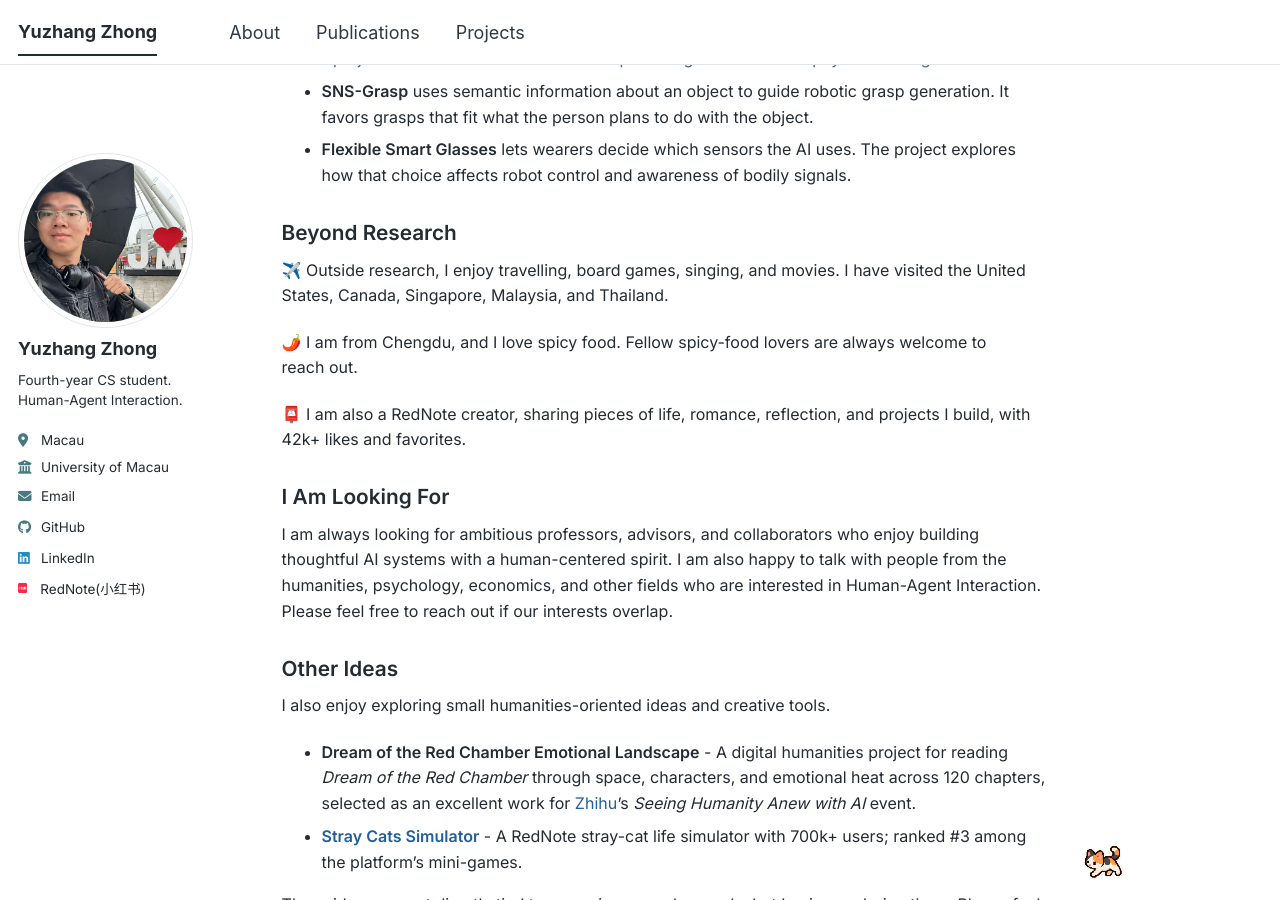
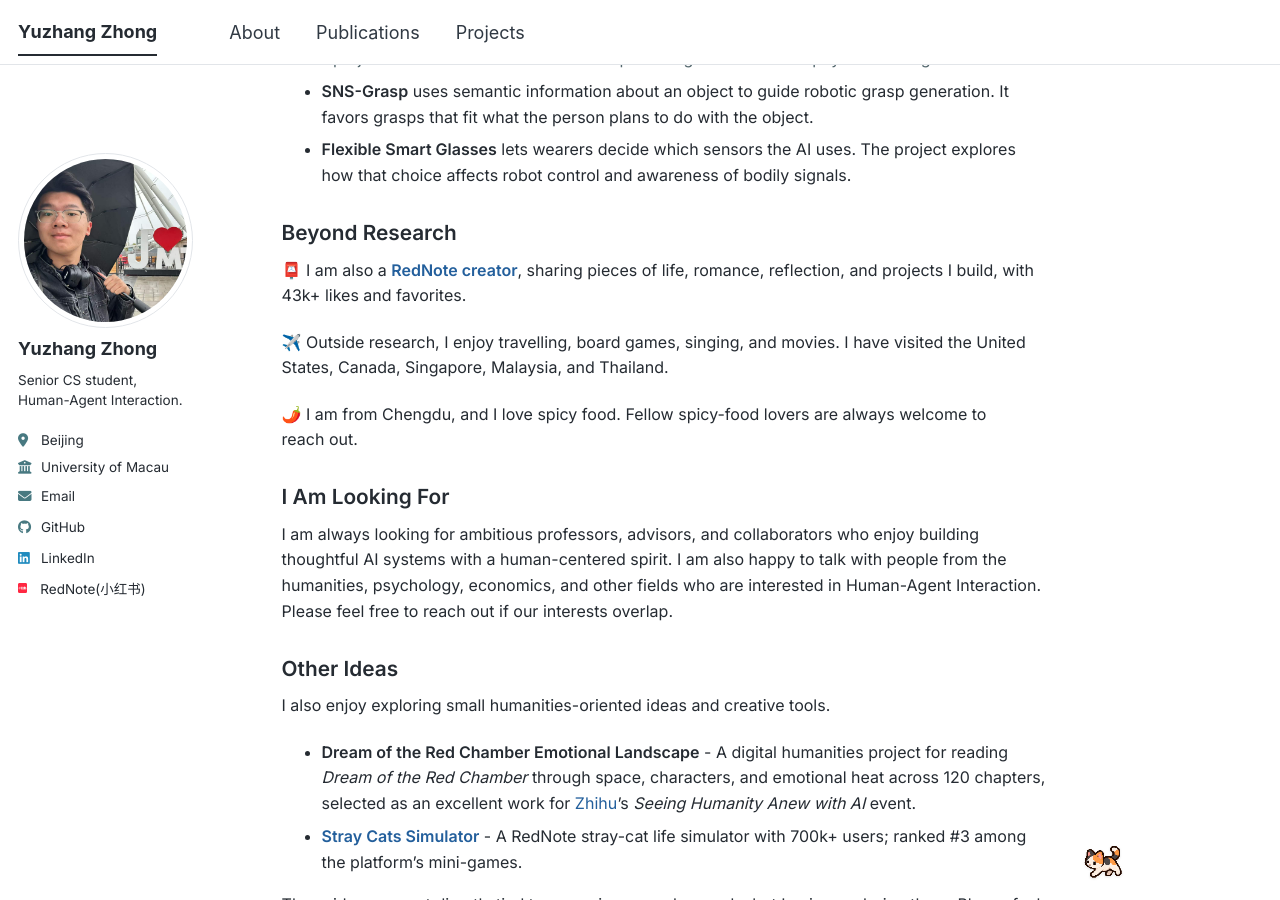
Before and after one commit to yuzhang-zhong/yuzhang-zhong.github.io, a Jekyll site: the page built from _pages/about.md, in a window 1280 px wide and 900 px high, scrolled down 1309 px. Built offline with Jekyll 4.4.1, drawn with Linux system fonts in a browser that asks for light colours; comment, search, counter and statistics services are not loaded; a style sheet for code colours, icons or effects is not loaded.

Commit message:
Feature linked RedNote profile with 43k+ and update senior bio and Beijing location

```diff
--- a/_config.yml
+++ b/_config.yml
@@ -26,8 +26,8 @@ author:
   avatar           : "yuzhang-profile.jpg"
   name             : "Yuzhang Zhong"
   pronouns         : # example: "she/her"
-  bio              : "Fourth-year CS student.<br>Human-Agent Interaction."
-  location         : "Macau"
+  bio              : "Senior CS student,<br>Human-Agent Interaction."
+  location         : "Beijing"
   employer         : "University of Macau"
   uri              : # URL
   email            : "dc32853@um.edu.mo"
--- a/_pages/about.md
+++ b/_pages/about.md
@@ -58,14 +58,14 @@ redirect_from:
 
 <h2 id="beyond-research">Beyond Research</h2>
 
+📮 I am also a **[RedNote creator]({{ site.author.xiaohongshu }})**, sharing pieces of life, romance, reflection, and
+projects I build, with 43k+ likes and favorites.
+
 ✈️ Outside research, I enjoy travelling, board games, singing, and movies. I have
 visited the United States, Canada, Singapore, Malaysia, and Thailand.
 
 🌶️ I am from Chengdu, and I love spicy food. Fellow spicy-food lovers are always
 welcome to reach out.
-
-📮 I am also a RedNote creator, sharing pieces of life, romance, reflection, and
-projects I build, with 42k+ likes and favorites.
 
 ## I Am Looking For
 
```
